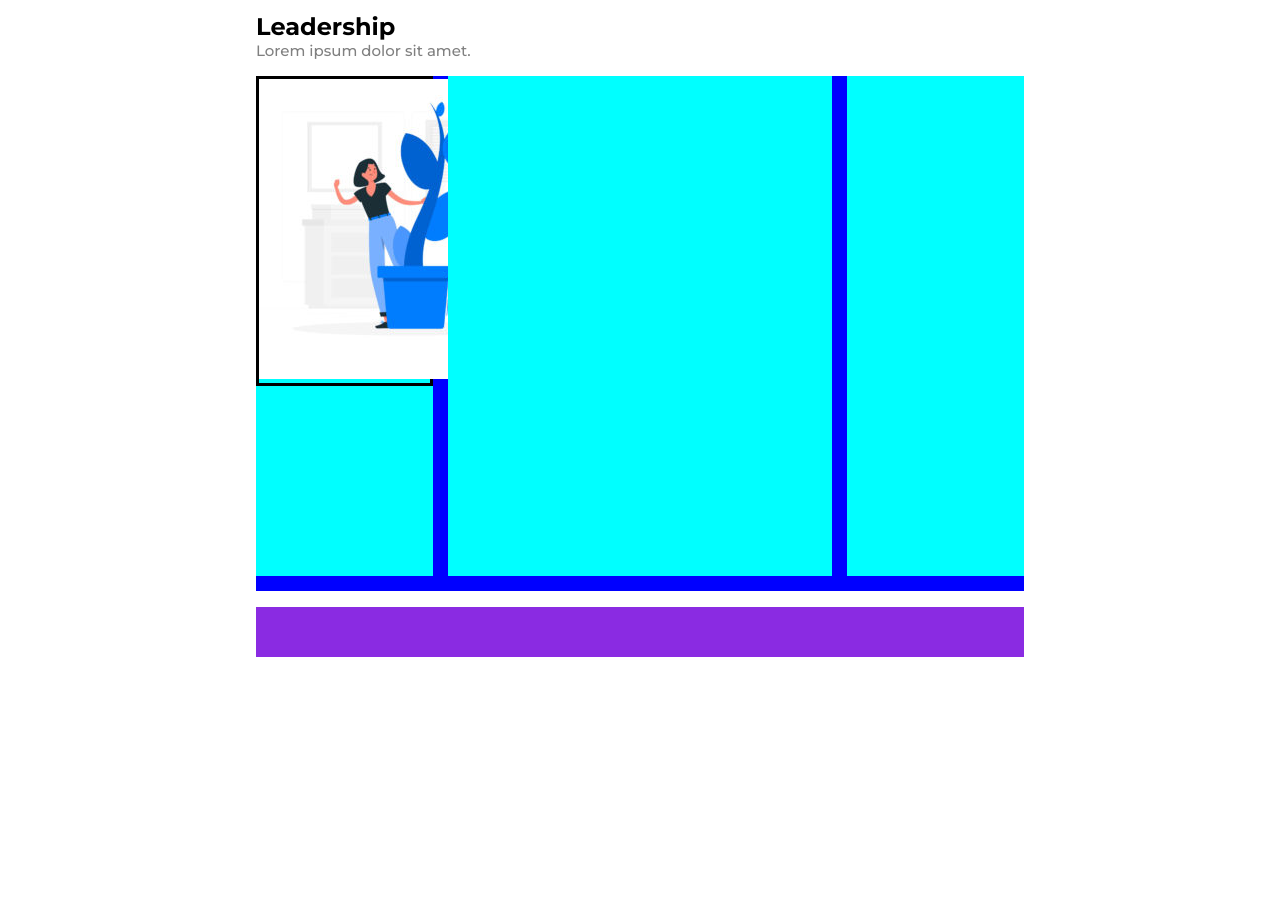
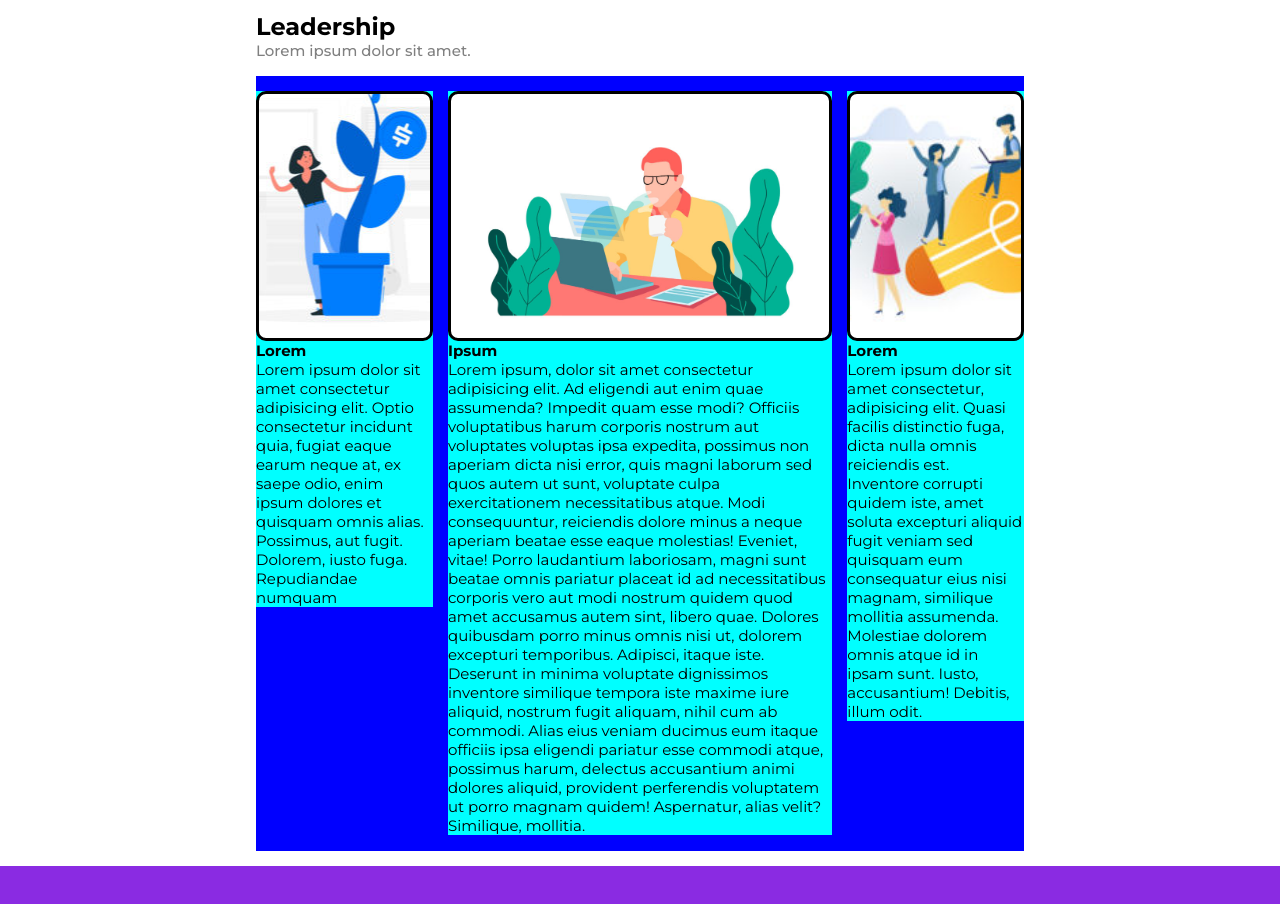
Before and after one commit to FLUlul/htmlcss-wp, a plain HTML site: page index.html in a window 1280 px wide. Shown: the part 582-1486 px from the top of the page. Before the commit the page ends 1239 px from the top, so only its background shows below. Drawn offline with Linux system fonts and the light colour scheme.

Commit message:
sezione schede completo

```diff
--- a/css/style.css
+++ b/css/style.css
@@ -96,7 +96,8 @@ a:visited {
 /* container schede */
 .container{
     margin-bottom: 2%;
-    padding-bottom: 2%;
+    padding: 2% 0;
+    font-size: 15px;
     /* debug */
     background-color: blue;
 }
@@ -111,28 +112,50 @@ a:visited {
 }
 
 /* blocchi schede left center right */
-.imgAside{
+.imgAside, .imgCenter{
     border: solid;
+    height: 250px;
+    border-radius: 10px;
+}
+.left .imgAside{
+    background-image: url(../img/img-1.jpg);
+    background-position: center;
+}
+.right .imgAside{
+    background-image: url(../img/img-3.jpg);
+    background-position: center;
+    background-repeat: no-repeat;
+    background-size:cover;
+}
+.imgCenter{
+    background-image: url(../img/banner-2.jpg);
+    background-position: center;
+    background-size: cover;
 }
 .left{
     float: left;
     width: 23%;
     /* debug */
-    height: 500px;
+    /* height: 500px; */
 }
 .center{
     float: left;
     width: 50%;
     margin: 0 2%;
     /* debug */
-    height: 500px;
+    /* height: 500px; */
 }
 .right{
     float: left;
     width: 23%;
     /* debug */
-    height: 500px;
+    /* height: 500px; */
 }
+
+.titleCard{
+    font-weight: 600;
+}
+
 
 .footer{
     /* debug */
--- a/index.html
+++ b/index.html
@@ -71,19 +71,42 @@
                     <div>Lorem ipsum dolor sit amet.</div>
                 </div>
 
+
                 <div class="container clearfix">
+                    <!-- blocco sinistro -->
+                    <div class="left">
+                        <!-- img blocco sinistro -->
+                        <div class="imgAside"></div>
+                        <div class="titleCard">
+                            Lorem
+                        </div>
+                        <p>Lorem ipsum dolor sit amet consectetur adipisicing elit. Optio consectetur incidunt quia, fugiat eaque earum neque at, ex saepe odio, enim ipsum dolores et quisquam omnis alias. Possimus, aut fugit. Dolorem, iusto fuga. Repudiandae numquam </p>
+                    </div>
 
-                    <div class="left">
-                        <div class="imgAside">
-                            <img src="img/img-1.jpg" alt="">
+
+                    <!-- blocco centrale -->
+                    <div class="center">
+                        <!-- img blocco centrale -->
+                        <div class="imgCenter"></div>
+                        <div class="titleCard">
+                            Ipsum
                         </div>
+                        <p>Lorem ipsum, dolor sit amet consectetur adipisicing elit. Ad eligendi aut enim quae assumenda? Impedit quam esse modi? Officiis voluptatibus harum corporis nostrum aut voluptates voluptas ipsa expedita, possimus non aperiam dicta nisi error, quis magni laborum sed quos autem ut sunt, voluptate culpa exercitationem necessitatibus atque. Modi consequuntur, reiciendis dolore minus a neque aperiam beatae esse eaque molestias! Eveniet, vitae! Porro laudantium laboriosam, magni sunt beatae omnis pariatur placeat id ad necessitatibus corporis vero aut modi nostrum quidem quod amet accusamus autem sint, libero quae. Dolores quibusdam porro minus omnis nisi ut, dolorem excepturi temporibus. Adipisci, itaque iste. Deserunt in minima voluptate dignissimos inventore similique tempora iste maxime iure aliquid, nostrum fugit aliquam, nihil cum ab commodi. Alias eius veniam ducimus eum itaque officiis ipsa eligendi pariatur esse commodi atque, possimus harum, delectus accusantium animi dolores aliquid, provident perferendis voluptatem ut porro magnam quidem! Aspernatur, alias velit? Similique, mollitia.</p>
                     </div>
-                    <div class="center">
 
+
+                    <!-- blocco destro -->
+                    <div class="right">
+                        <!-- img blocco destro -->
+                        <div class="imgAside"></div>
+                        <div class="titleCard">
+                            Lorem
+                        </div>
+                        <p>Lorem ipsum dolor sit amet consectetur, adipisicing elit. Quasi facilis distinctio fuga, dicta nulla omnis reiciendis est. Inventore corrupti quidem iste, amet soluta excepturi aliquid fugit veniam sed quisquam eum consequatur eius nisi magnam, similique mollitia assumenda. Molestiae dolorem omnis atque id in ipsam sunt. Iusto, accusantium! Debitis, illum odit. </p>
                     </div>
-                    <div class="right">
+                    </div>
 
-                    </div>
+
                 </div>
 
             </section>
```
